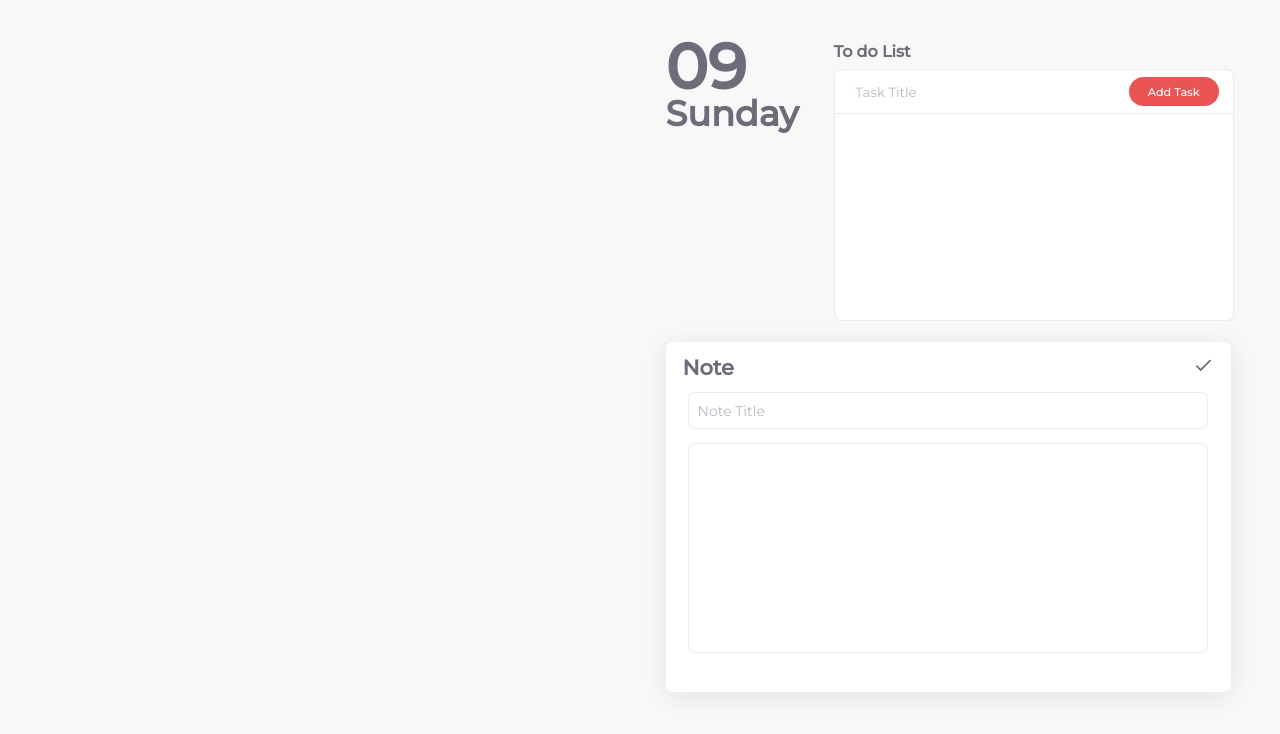
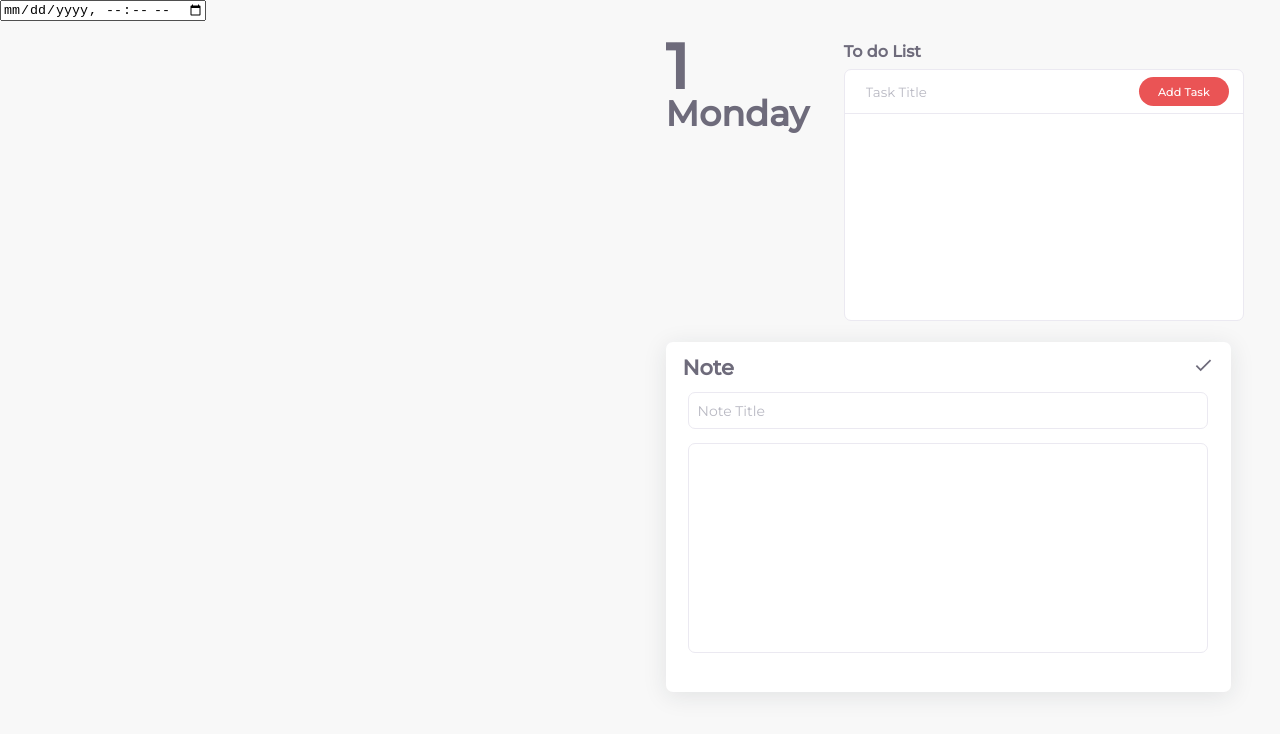
Before and after one commit to joan-KIM/diary, a React (Create React App) app: page / in a window 1280 px wide. Shown: the top 734 px of the page. Built offline with nearby package versions, Linux system fonts and the light colour scheme.

Commit message:
data 객체 생성, date 변경시 data 업데이트

```diff
--- a/src/App.js
+++ b/src/App.js
@@ -1,13 +1,52 @@
-import React from "react";
+import React, {useEffect, useState} from "react";
 import './App.css';
 import Monthly from "./components/Monthly";
 import Daily from "./components/Daily";
+import {today, toDate} from "./utils/date"
+import { uuid } from "./utils/uuid";
 
 function App() {
+  const [data, setData] = useState({
+    '21/11/28' : {
+      tasks: [
+        {
+          id: uuid(),
+          title: '알배추 사오기',
+          state: false
+        }
+      ],
+      note: {
+        title: '우아아아?',
+        content: '돌아가라 머리머리'
+      }
+    }
+  }
+);
+
+  const [date, setDate] = useState(today());
+
+  const changeHandler = (value) => {
+    setDate(toDate(new Date(value)));
+    console.log(date);
+  }
+
+  const update = (date, tasks, note) => {
+    setData({
+      ...data,
+      [date]: {
+        tasks,
+        note
+      }
+    });
+  }
+
+  useEffect(()=>{
+    console.log(data);
+  }, [data])
   return (
     <div className="App">
-      <Monthly />
-      <Daily />
+      <Monthly changeHandler={changeHandler} />
+      <Daily date={date} data={data[date]} update={update} />
     </div>
   );
 }
--- a/src/components/Daily.jsx
+++ b/src/components/Daily.jsx
@@ -1,13 +1,24 @@
-import React, {useState} from "react";
+import React, {useState, useEffect} from "react";
 import Date from "./Date";
 import TodoList from "./TodoList";
 import Note from "./Note";
 import { uuid } from "../utils/uuid";
+import { today } from "../utils/date";
 
-export default function Daily(){
-    const [title, setTitle] = useState('');
-    const [content, setContent] = useState('');
-    const [tasks, setTasks] = useState([]);
+export default function Daily({date, data, update}){
+    const [title, setTitle] = useState(data.note.title);
+    const [content, setContent] = useState(data.note.content);
+    const [tasks, setTasks] = useState(data.tasks);
+    const [curDate, setCurDate] = useState(date);
+
+    useEffect(() => {
+        setTasks(data.tasks);
+        setTitle(data.note.title);
+        setContent(data.note.content);
+        update(curDate, tasks, {title, content});
+        setCurDate(date);
+        console.log('useEffect in Daily')
+    }, [date])
 
     const changeHandler = (text) => {
         setTitle(text);
@@ -50,7 +61,7 @@ export default function Daily(){
     return (
         <div className='daily'>
             <div style={ {display:'flex', marginTop: '3em'} }>
-                <Date />
+                <Date date={date} />
                 <TodoList
                     tasks={tasks}
                     createTask={createTask}
@@ -68,3 +79,14 @@ export default function Daily(){
         </div>
     )
 }
+
+Daily.defaultProps = {
+    date: today(),
+    data: {
+        tasks: [],
+        note: {
+            title:'',
+            content:''
+        }
+    }
+}
--- a/src/components/Date.jsx
+++ b/src/components/Date.jsx
@@ -1,10 +1,12 @@
 import React from 'react';
+import {getDay, enDay} from '../utils/date';
 
-export default function Date(){
+export default function Date({date}){
+    const [, , day] = date.split('/');
     return(
         <div className='date-wrapper'>
-            <p className='date'>09</p>
-            <p className='day'>Sunday</p>
+            <p className='date'>{day}</p>
+            <p className='day'>{enDay(getDay(date))}</p>
         </div>
     )
 }
--- a/src/components/Monthly.jsx
+++ b/src/components/Monthly.jsx
@@ -1,9 +1,9 @@
 import React from "react";
 
-export default function Monthly() {
+export default function Monthly({changeHandler}) {
     return(
         <div className='monthly'>
-
+            <input type='datetime-local' onChange={e => changeHandler(e.target.value)}></input>
         </div>
     )
 }
--- a/src/components/Note/index.jsx
+++ b/src/components/Note/index.jsx
@@ -2,7 +2,7 @@ import React, { useState } from "react";
 import {MdModeEdit, MdDone} from "react-icons/md";
 
 export default function Note({title, content, changeHandler, typing}){
-    const [isEditing, setIsEditing] = useState(true);
+    const [isEditing, setIsEditing] = useState(!title);
 
     const toggleHandler = () => {
         setIsEditing(!isEditing);
```
